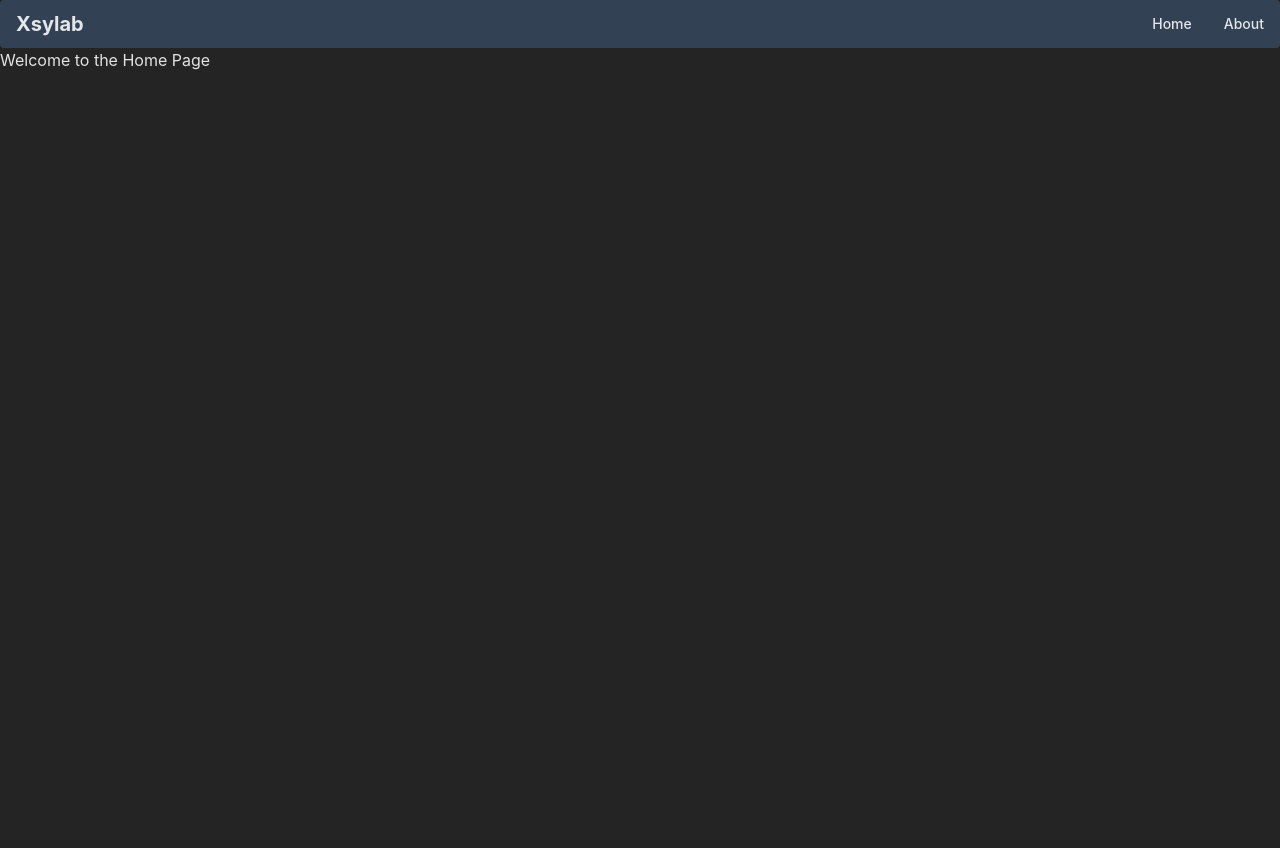
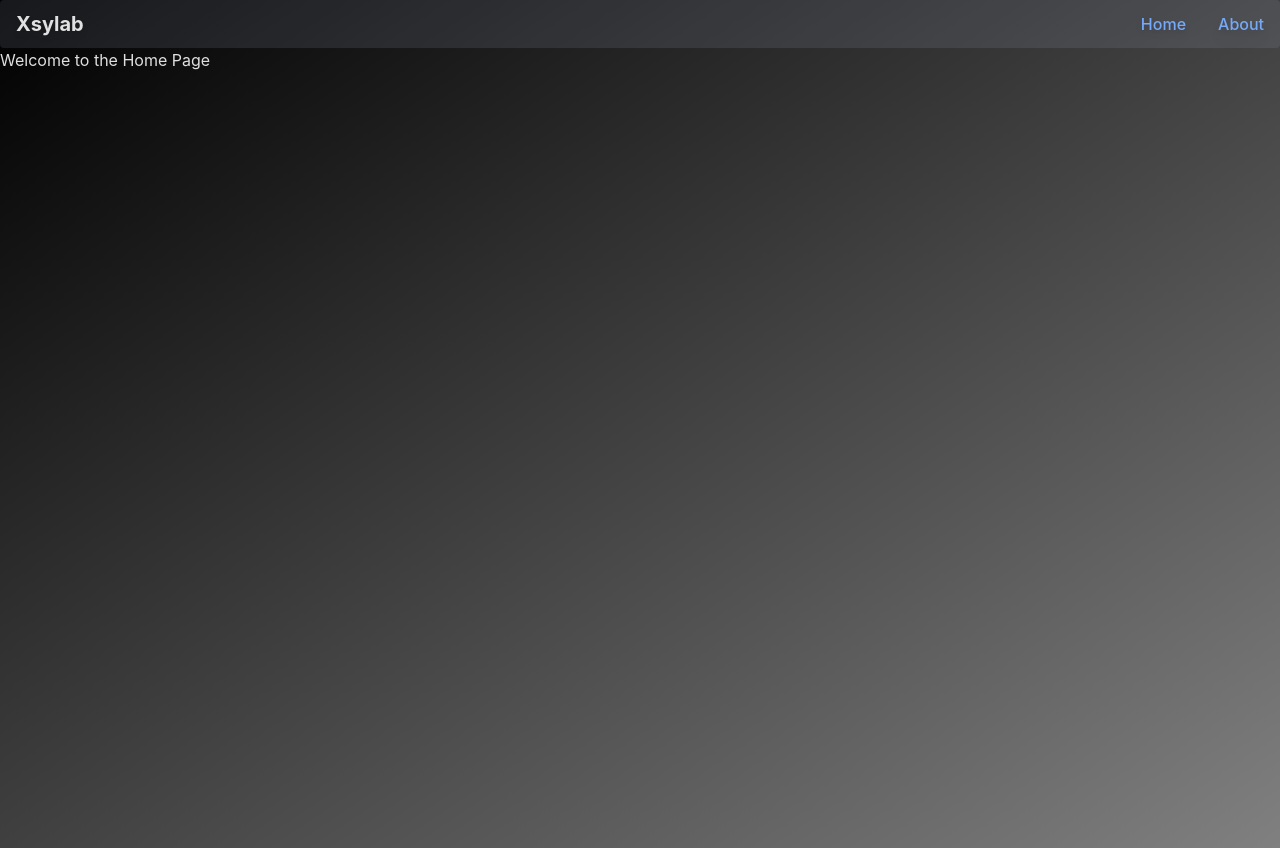
Before and after one commit to VacTuzX-dot/XsyVite, a React (Vite) app: page / in a window 1280 px wide. Before the commit the page ends 800 px from the top, so only its background shows below. Built offline with nearby package versions, Linux system fonts and the light colour scheme.

Commit message:
Update Homepage

```diff
--- a/prettier.config.js
+++ b/prettier.config.cjs
@@ -1,7 +1,8 @@
 /** @type {import('prettier').Config} */
-module.exports = {
+const config = {
   plugins: ["prettier-plugin-tailwindcss"],
-  // tailwindcss
   tailwindAttributes: ["theme"],
   tailwindFunctions: ["twMerge", "createTheme"],
 };
+
+export default config;
--- a/src/pages/App.tsx
+++ b/src/pages/App.tsx
@@ -18,18 +18,18 @@ function App() {
   return (
     <>
       {/* Add navigation links */}
-      <Navbar fluid rounded className="bg-slate-700">
+      <Navbar fluid rounded className="bg-slate-400 bg-opacity-15">
         <NavbarBrand>
-          <span className="self-center whitespace-nowrap text-xl font-bold">
+          <span className="self-center whitespace-nowrap text-xl font-bold drop-shadow-md">
             Xsylab
           </span>
         </NavbarBrand>
         <NavbarToggle />
         <NavbarCollapse>
-          <Link to="/">
+          <Link to="/" className="text-base text-blue-400 drop-shadow-md">
             Home
           </Link>
-          <Link to="/about">
+          <Link to="/about" className="text-base text-blue-400 drop-shadow-lg">
             About
           </Link>
         </NavbarCollapse>
@@ -50,7 +50,9 @@ function App() {
 const Home: React.FC = () => {
   return (
     <>
-      <h2>Welcome to the Home Page</h2>
+      <div className="min-h-screen">
+        <h2>Welcome to the Home Page</h2>
+      </div>
     </>
   );
 };
--- a/src/style/index.css
+++ b/src/style/index.css
@@ -9,7 +9,10 @@
 
   color-scheme: light dark;
   color: rgba(255, 255, 255, 0.87);
-  background-color: #242424;
+  /* background-color: #242424; */
+  background-image: linear-gradient(to bottom right, black, gray);
+  background-size: 100% 100%;
+  background-repeat: no-repeat;
 
   font-synthesis: none;
   text-rendering: optimizeLegibility;
@@ -17,56 +20,20 @@
   -moz-osx-font-smoothing: grayscale;
 }
 
-/* a {
-  font-weight: 500;
-  color: #646cff;
-  text-decoration: inherit;
-}
-a:hover {
-  color: #535bf2;
+::-webkit-scrollbar {
+  width: 6px;
 }
 
-body {
-  margin: 0;
-  display: flex;
-  place-items: center;
-  min-width: 320px;
-  min-height: 100vh;
+::-webkit-scrollbar-track {
+  background: #1d1d1d;
+  border-radius: 10px;
 }
 
-h1 {
-  font-size: 3.2em;
-  line-height: 1.1;
+::-webkit-scrollbar-thumb {
+  background: #2c2c2c;
+  border-radius: 4px;
 }
 
-button {
-  border-radius: 8px;
-  border: 1px solid transparent;
-  padding: 0.6em 1.2em;
-  font-size: 1em;
-  font-weight: 500;
-  font-family: inherit;
-  background-color: #1a1a1a;
-  cursor: pointer;
-  transition: border-color 0.25s;
+::-webkit-scrollbar-thumb:hover {
+  background: #414141;
 }
-button:hover {
-  border-color: #646cff;
-}
-button:focus,
-button:focus-visible {
-  outline: 4px auto -webkit-focus-ring-color;
-}
-
-@media (prefers-color-scheme: light) {
-  :root {
-    color: #213547;
-    background-color: #ffffff;
-  }
-  a:hover {
-    color: #747bff;
-  }
-  button {
-    background-color: #f9f9f9;
-  }
-} */
--- a/tailwind.config.js
+++ b/tailwind.config.js
@@ -1,15 +1,9 @@
-const flowbite = require("flowbite-react/tailwind");
+import flowbite from "flowbite-react/tailwind";
 
 /** @type {import('tailwindcss').Config} */
 export default {
-  content: [
-    "./index.html",
-    "./src/**/*.{js,ts,jsx,tsx}",
-    flowbite.content(),
-  ],
-  extend: [
-    "plugin:tailwindcss/recommended",
-  ],
+  content: ["./index.html", "./src/**/*.{js,ts,jsx,tsx}", flowbite.content()],
+  extend: ["plugin:tailwindcss/recommended"],
   settings: {
     tailwindcss: {
       callees: ["twMerge", "createTheme"],
@@ -17,9 +11,16 @@ export default {
     },
   },
   theme: {
-    extend: {},
+    extend: {
+      colors: {
+        customYellow: "#F8E356",
+        customRed: "#FF4F8B",
+        customPink: "#E3B1F6",
+        customGreen: "#D3F5CF",
+        customBlue: "#A8DBFA",
+        CustomBlue_2: "#635EE2",
+      },
+    },
   },
-  plugins: [
-    flowbite.plugin(),
-  ],
+  plugins: [flowbite.plugin()],
 };
```
